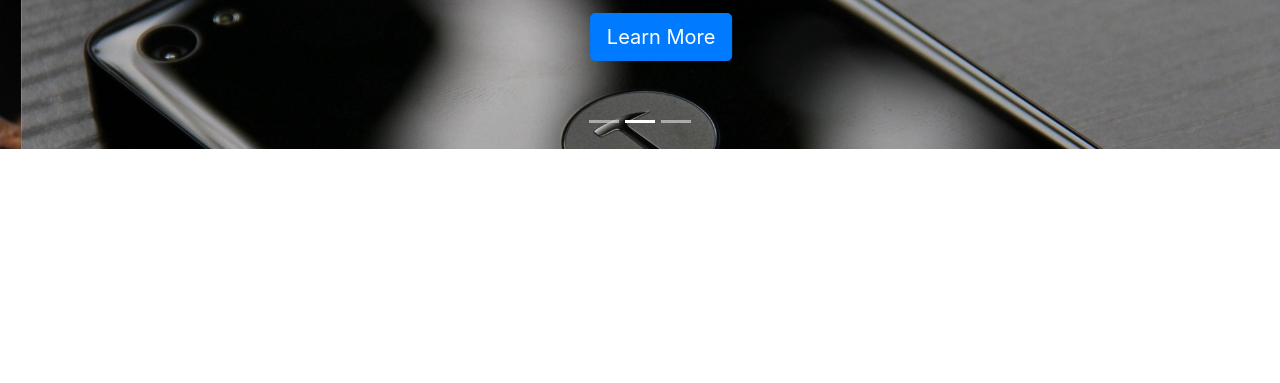
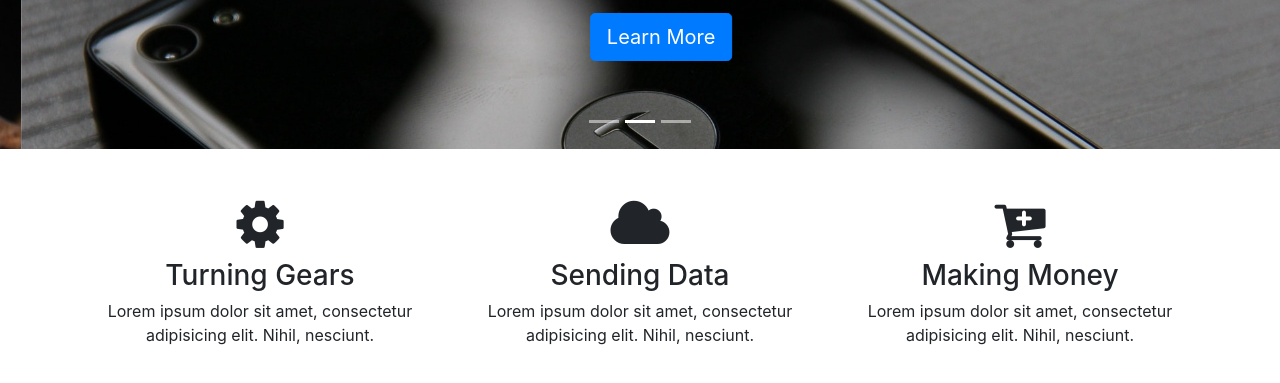
Before and after one commit to WebDevTuts/glozzom_business_site, a website: page src/index.html in a window 1280 px wide. Shown: the part 357-740 px from the top of the page. Drawn offline with Linux system fonts and the light colour scheme.

Commit message:
Add markup and styles for home icon section

```diff
--- a/src/index.html
+++ b/src/index.html
@@ -84,6 +84,29 @@
     </div>
   </section>
 
+  <!-- HOME ICON SECTION -->
+  <section id="home-icon" class="py-5">
+    <div class="container">
+      <div class="row">
+        <div class="col-md-4 mb-4 text-center">
+          <i class="fa fa-cog mb-2"></i>
+          <h3>Turning Gears</h3>
+          <p>Lorem ipsum dolor sit amet, consectetur adipisicing elit. Nihil, nesciunt.</p>
+        </div>
+        <div class="col-md-4 mb-4 text-center">
+          <i class="fa fa-cloud mb-2"></i>
+          <h3>Sending Data</h3>
+          <p>Lorem ipsum dolor sit amet, consectetur adipisicing elit. Nihil, nesciunt.</p>
+        </div>
+        <div class="col-md-4 mb-4 text-center">
+          <i class="fa fa-cart-plus mb-2"></i>
+          <h3>Making Money</h3>
+          <p>Lorem ipsum dolor sit amet, consectetur adipisicing elit. Nihil, nesciunt.</p>
+        </div>
+      </div>
+    </div>
+  </section>
+
   <script src="js/jquery.min.js"></script>
   <script src="js/popper.min.js"></script>
   <script src="js/bootstrap.min.js"></script>
--- a/src/scss/style.scss
+++ b/src/scss/style.scss
@@ -1,3 +1,5 @@
+$icon-size: 55px;
+
 .navbar {
   .nav-link {
     font-size: 14px;
@@ -29,3 +31,7 @@
   background: url('../img/image3.jpg');
   background-size: cover;
 }
+
+.fa {
+  font-size: $icon-size;
+}
```
Also changed, not shown: src/css/style.css.
